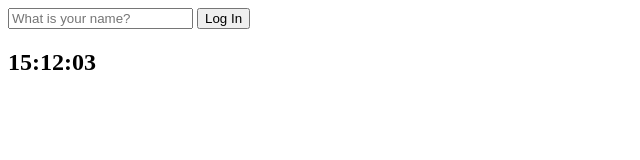
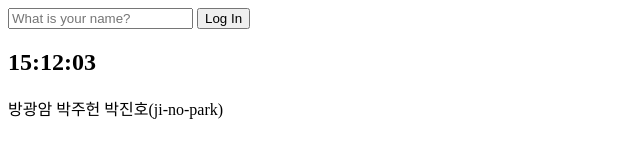
Before and after one commit to butteryumyum/new-javescript-web, a plain HTML site: page index.html in a window 1280 px wide. Shown: the whole page, without its empty margins (0-640 px from the left). Drawn offline with Linux system fonts and the light colour scheme.

Commit message:
2023 11 17 qouotes

```diff
--- a/index.html
+++ b/index.html
@@ -18,7 +18,7 @@
     </form>
     <h2 id="clock">00:00</h2>
    <h1 id="greeting" class="hidden"></h1>
-   <div id="quotes">
+   <div id="quote">
         <span></span>
         <span></span>
    </div>
--- a/js/quotes.js
+++ b/js/quotes.js
@@ -5,47 +5,46 @@ const quotes = [
     },
     {
         quote: "그거 먹고 탑으로 와",
-        anthor: "장경환(MaRin)",
+        author: "장경환(MaRin)",
     },
     {
         quote: "D점멸 쓰면 실버로 간다.",
-        anthor: "이상혁(Faker)",
+        author: "이상혁(Faker)",
     },
     {
         quote: "난 죽는 걸 아는데도 정글때문에 죽어야 한다. 난 다 생각하면서 게임을 한다.",
-        anthor: "강승록(TheShy)",
+        author: "강승록(TheShy)",
     },
     {
         quote: "여러분들이 지면 여러분들의 잘못이 아닙니다. 그건 정글 잘못입니다.",
-        anthor: "김동하(Khan)",
+        author: "김동하(Khan)",
     },
     {
         quote: "상대는 지금 4킬을 따 놓고도 내가 무서워서 갱을 부르고 있다.",
-        anthor: "김대호(cvMax)",
+        author: "김대호(cvMax)",
     },
     {
         quote: "4 Chinese Can't Win",
-        anthor: "김동하(Khan)",
+        author: "김동하(Khan)",
     },
     {
         quote: "미드랑 바텀이 터지는건 내 알바가 아니다.",
-        anthor: "최현준(Doran)",
+        author: "최현준(Doran)",
     },
     {
         quote: "탑은 3분 서렌 기능이 필요하다.",
-        anthor: "정상길(Dopa)",
+        author: "정상길(Dopa)",
     },
     {
         quote: "방광암 박주헌",
-        anthor: "박진호(ji-no-park)",
+        author: "박진호(ji-no-park)",
     },
 
 ];
 
 const quote = document.querySelector("#quote span:first-child");
-const anthor = document.querySelector("#quote span:last-child");
-
+const author = document.querySelector("#quote span:last-child");
 const toDaysQuote = quotes[Math.floor(Math.random() * quotes.length)];
 
 quote.innerText = toDaysQuote.quote;
-author.innerText = toDaysQuote.authoer;
+author.innerText = toDaysQuote.author;
```
